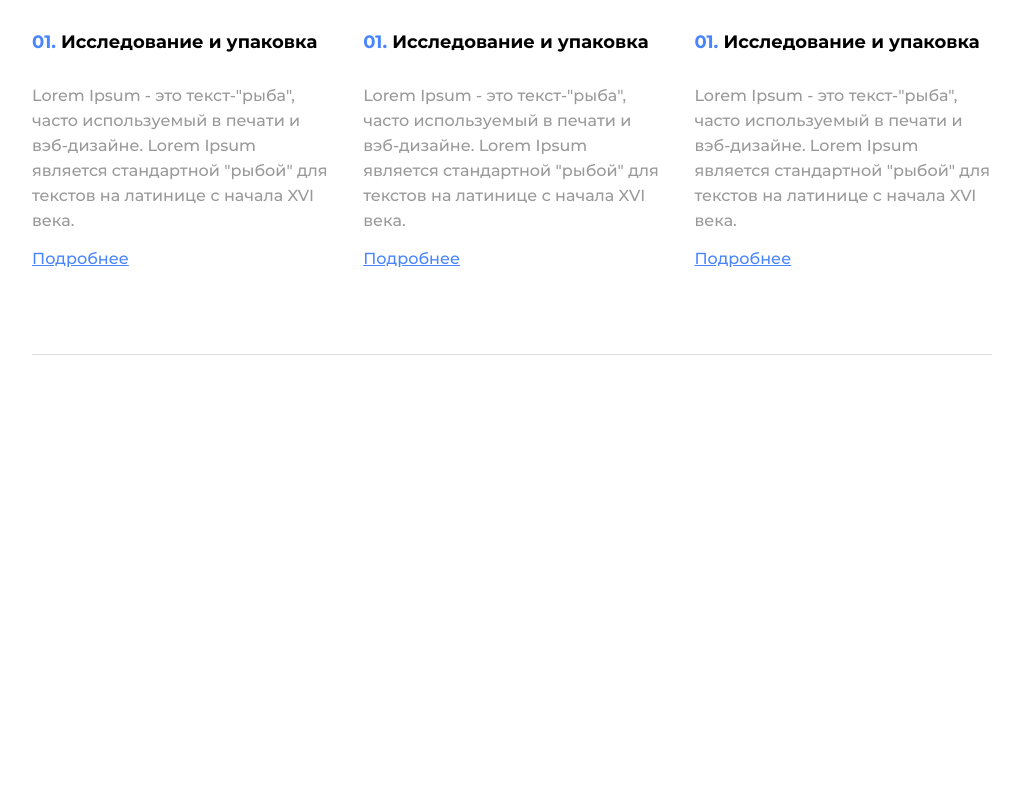
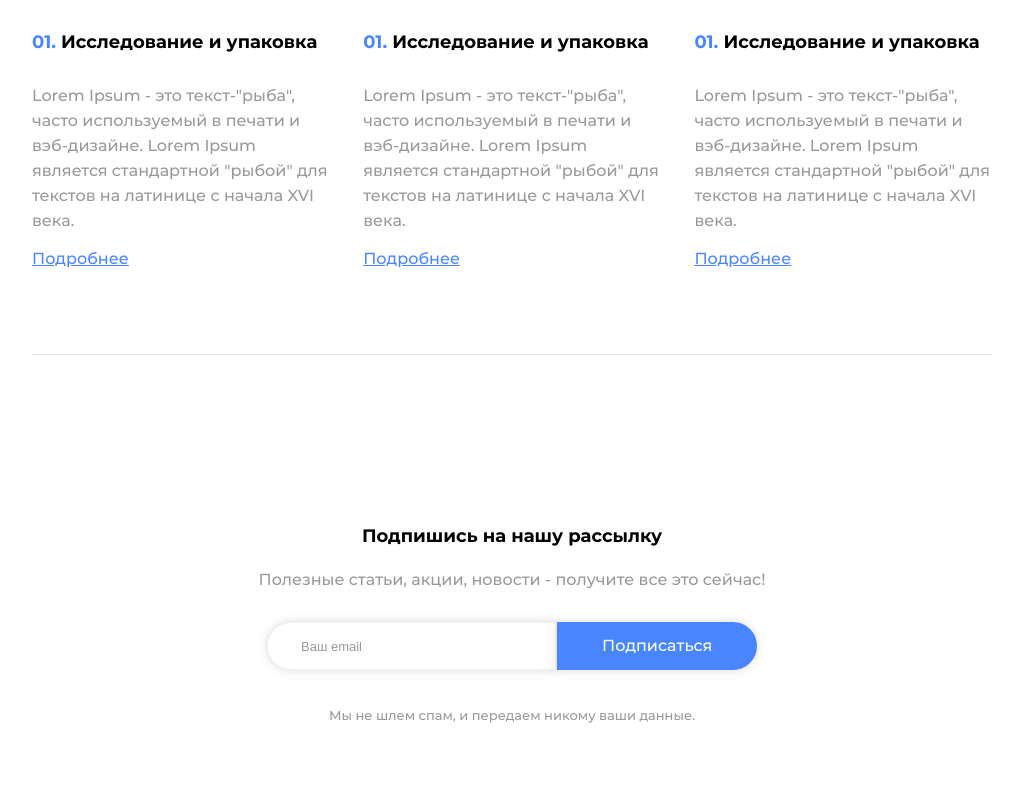
Before and after one commit to serprok9694/it-shatle-2-template, a plain HTML site: page index.html in a window 1280 px wide. Shown: the part 1387-2198 px from the top of the page, without its empty margins (128-1148 px from the left). Before the commit the page ends 1827 px from the top, so only its background shows below. Drawn offline with Linux system fonts and the light colour scheme.

Commit message:
Created subscribe section and start media queries

```diff
--- a/index.html
+++ b/index.html
@@ -48,5 +48,14 @@
       </div>
     </div>
   </section>
+  <section class="subscription-section">
+    <h3>Подпишись на нашу рассылку</h3>
+    <p>Полезные статьи, акции, новости - получите все это сейчас!</p>
+    <div class="subscribe-block">
+      <input type="text" placeholder="Ваш email">
+      <button class="primary-button">Подписаться</button>
+    </div>
+    <span>Мы не шлем спам, и передаем никому ваши данные.</span>
+  </section>
 </body>
 </html>
--- a/styles.css
+++ b/styles.css
@@ -152,3 +152,74 @@ h3 {
   text-decoration-line: underline;
   color: #4985FF;
 }
+
+.subscription-section {
+  text-align: center;
+  padding: 85px 0;
+  /* border: 1px solid red; */
+}
+
+.subscription-section h3 {
+  color: #000;
+  font-family: 'Montserrat Bold';
+  font-size: 18px;
+  line-height: 22px;
+  margin: 0;
+}
+.subscription-section p {
+  font-size: 16px;
+  line-height: 25px;
+  color: #999999;
+  margin: 20px 0 30px;
+}
+.subscription-section span {
+  font-size: 13px;
+  line-height: 21px;
+  color: #999999;
+}
+.subscription-section .subscribe-block {
+  display: flex;
+  justify-content: center;
+  width: 490px;
+  margin: 0 auto 35px;
+}
+.subscribe-block input {
+  border-radius: 30px 0 0 30px;
+  flex: 2;
+  border: 1px solid #F2F2F2;
+  box-shadow: 0px 0px 10px rgba(111, 111, 111, 0.25);
+  padding: 14px 0 14px 33px;
+}
+.subscribe-block input::placeholder {
+  font-size: 13px;
+  line-height: 21px;
+  color: #999999;
+}
+.subscribe-block input:focus {
+  outline: 0;
+}
+.subscribe-block .primary-button {
+  border-radius: 0 30px 30px 0;
+  flex: 1;
+  box-shadow: 0px 0px 10px rgba(111, 111, 111, 0.25);
+}
+
+@media (max-width: 900px) {
+  h1 {
+    font-size: 20px;
+    line-height: 22px;
+  }
+  .our-works-content {
+    flex-wrap: wrap;
+  }
+  .our-works-item {
+    width: 47%;
+    margin-bottom: 10px;
+  }
+}
+
+@media (max-width: 600px) {
+  .our-works-item {
+    width: 100%;
+  }
+}
```
